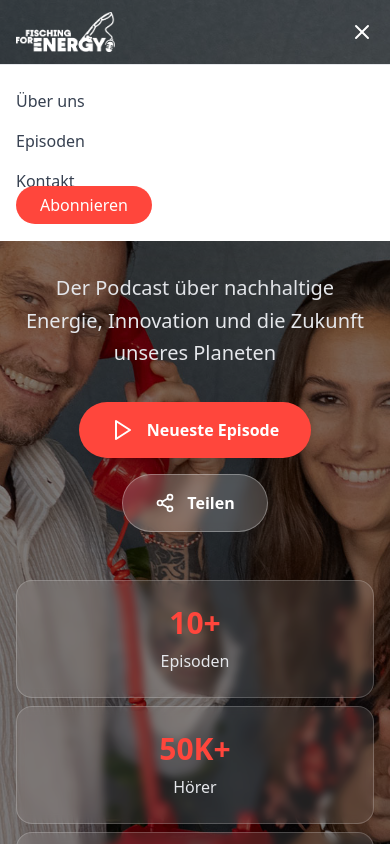
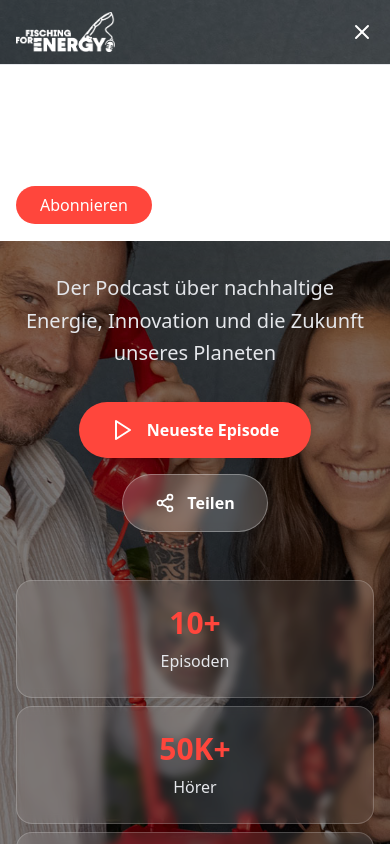
Before and after one commit to MarkRepCH/listen, a React (Vite) app: page / in a window 390 px wide. Both pictures are taken after a click on the button 362 px from the left and 32 px from the top of the page. Shown: the top 844 px of the page. Built offline with nearby package versions, Linux system fonts and the light colour scheme.

Commit message:
Updated Header.tsx

```diff
--- a/src/components/Header.tsx
+++ b/src/components/Header.tsx
@@ -59,13 +59,13 @@ const Header = () => {
       {isMenuOpen && (
         <div className="md:hidden bg-white border-t">
           <div className="px-4 py-6 space-y-4">
-            <a href="#about" className="block text-gray-700 font-medium hover:text-[#FF463C]">
+            <a href="#about" className="block text-white font-medium hover:text-[#FF463C]">
               Über uns
             </a>
-            <a href="#episodes" className="block text-gray-700 font-medium hover:text-[#FF463C]">
+            <a href="#episodes" className="block text-white font-medium hover:text-[#FF463C]">
               Episoden
             </a>
-            <a href="#contact" className="block text-gray-700 font-medium hover:text-[#FF463C]">
+            <a href="#contact" className="block text-white font-medium hover:text-[#FF463C]">
               Kontakt
             </a>
             <a href="#newsletter" className="w-full bg-[#FF463C] text-white px-6 py-2 rounded-full font-medium hover:bg-[#e63d34] transition-colors text-center">
```
